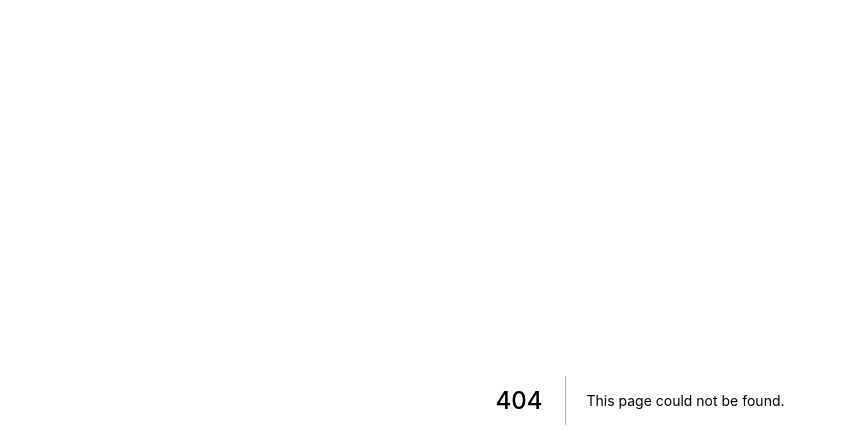
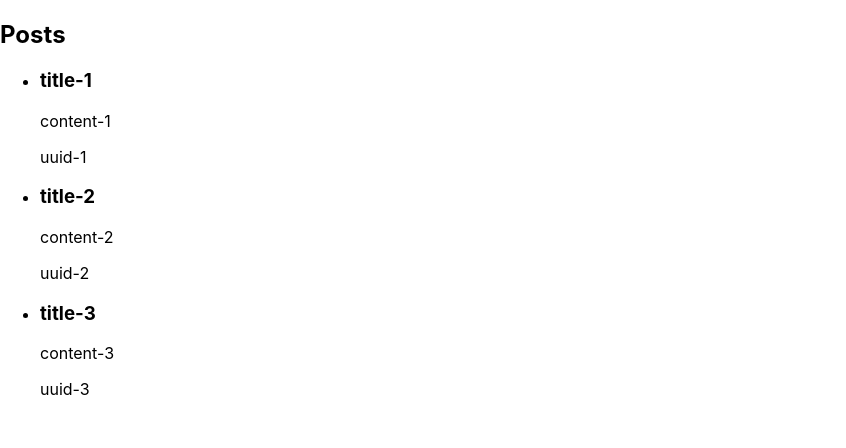
Before and after one commit to tkc310/fastly_next, a Next.js app: page /posts in a window 1280 px wide. Before the commit this address had no page. Shown: the top 448 px of the page, without its empty margins (0-846 px from the left). Built offline with nearby package versions, Linux system fonts and the light colour scheme.

Commit message:
add post index page

```diff
--- /dev/null
+++ b/pages/posts/index.tsx
@@ -0,0 +1,42 @@
+import { TPost } from '@/data';
+import type { NextPage } from 'next';
+import Link from 'next/link';
+import { useEffect, useState } from 'react';
+
+const fetchPosts = async (): Promise<TPost[]> => {
+  const res = await fetch('/api/posts');
+  const data = await res.json();
+  return data;
+};
+
+const Posts: NextPage = () => {
+  const [posts, setPosts] = useState<TPost[]>([]);
+
+  useEffect(() => {
+    (async () => {
+      const posts = await fetchPosts();
+      setPosts(posts);
+    })();
+  }, []);
+
+  return (
+    <div>
+      <h2>Posts</h2>
+      <ul>
+        {posts.map((item) => (
+          <li key={item.id}>
+            <h3>
+              <Link href={`/posts/${item.id}`}>{item.title}</Link>
+            </h3>
+            <div>
+              <p>{item.content}</p>
+              <p>{item.id}</p>
+            </div>
+          </li>
+        ))}
+      </ul>
+    </div>
+  );
+};
+
+export default Posts;
```
